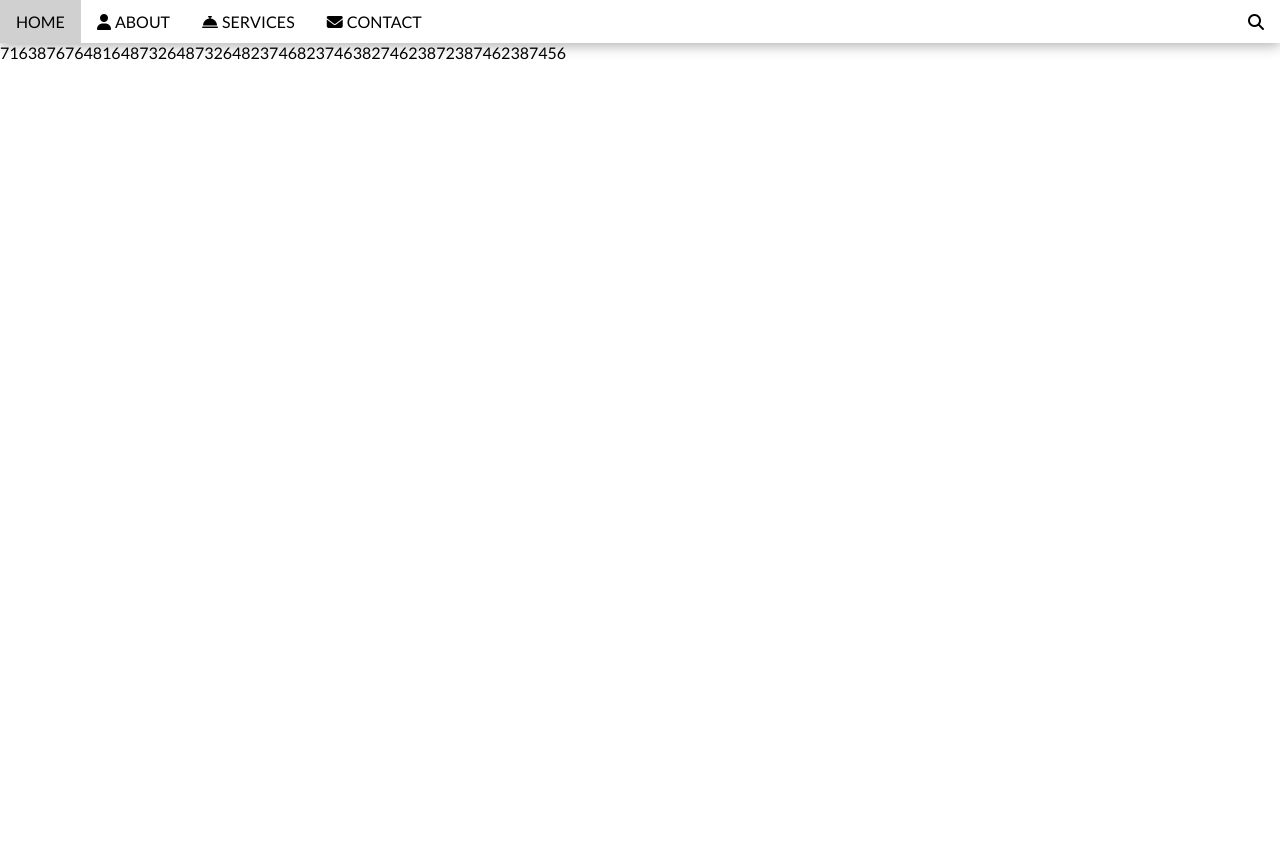
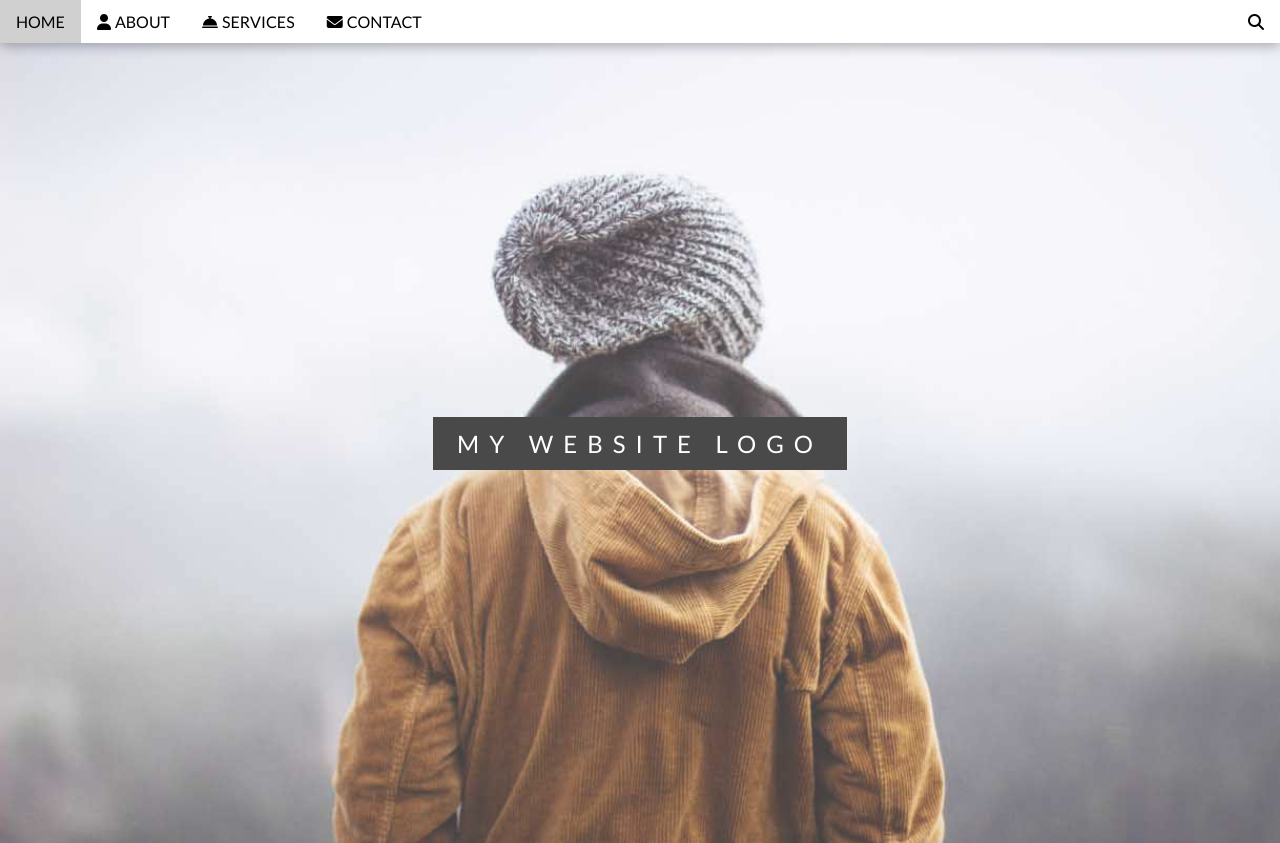
Before and after one commit to rahat-ah/my-third-cloned-webpage, a plain HTML site: page index.html in a window 1280 px wide. Before the commit the page ends 800 px from the top, so only its background shows below. Drawn offline with Linux system fonts and the light colour scheme; a web font is replaced by a local one.

Commit message:
html for logo container and style logo container which is home of the page

```diff
--- a/css/style.css
+++ b/css/style.css
@@ -10,6 +10,11 @@ header{
     background-color: rgb(255, 255, 255);
     padding: 12px 0;
     box-shadow: 0px 3px 12px rgba(0,0,0,.3);
+    position: sticky;
+    top: 0;
+    left: 0;
+    z-index: 100;
+
 }
 header nav{
     display: flex;
@@ -44,3 +49,48 @@ header nav ul li a:hover{
 header nav ul li a i{
     margin-right: 4px;
 }
+
+/* Header styles */
+main{
+    width: 100%;
+}
+.logo-container{
+    background-color: rgb(0, 0, 0);
+    position: relative;
+    display: flex;
+    align-items: center;
+    justify-content: center;
+    overflow: hidden;
+    width: 100%;
+    height: 100vh;
+    top: 0;
+    left: 0;
+}
+.logo-container::before{
+    content: "";
+    background-color: rgb(255, 255, 255);
+    opacity: .25;
+    width: 100%;
+    height: 100%;
+    position: absolute;
+    top: 0;
+    left: 0;
+    z-index: 50;
+}
+.logo-bg-img{
+    position: absolute;
+    width: 100%;
+    min-height:100vh ;
+    height: auto;
+    object-fit: cover;
+}
+.logo{
+    font-size: 1.5rem;
+    color: white;
+    font-weight: 400;
+    background-color: rgb(73, 73, 73);
+    z-index: 100;
+    padding: 12px 24px;
+    text-transform: uppercase;
+    letter-spacing: 10px;
+}
--- a/index.html
+++ b/index.html
@@ -33,7 +33,8 @@
     </header>
     <main>
        <section class="logo-container">
-           7163876764816487326487326482374682374638274623872387462387456
+           <img src="image/parallax1.jpg" alt="" class="logo-bg-img">
+           <h1 class="logo">my website logo</h1>
        </section>
     </main>
 </body>
```
